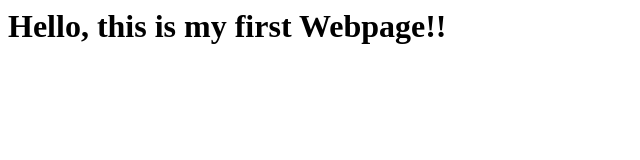
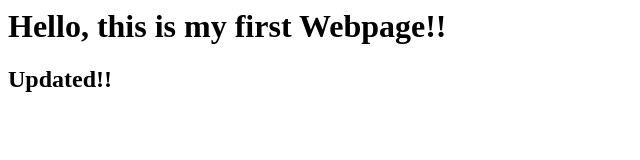
Before and after one commit to raj-p1/MyFirstWebsiteIS601F21, a plain HTML site: page index.html in a window 1280 px wide. Shown: the whole page, without its empty margins (0-640 px from the left). Drawn offline with Linux system fonts and the light colour scheme.

Commit message:
Added new line in body tag

```diff
--- a/index.html
+++ b/index.html
@@ -4,5 +4,6 @@
 	</head>
 	<body>
 		<h1> Hello, this is my first Webpage!! </h1>
+		<h2> Updated!!</h2>
 	</body>
 </html>
```
